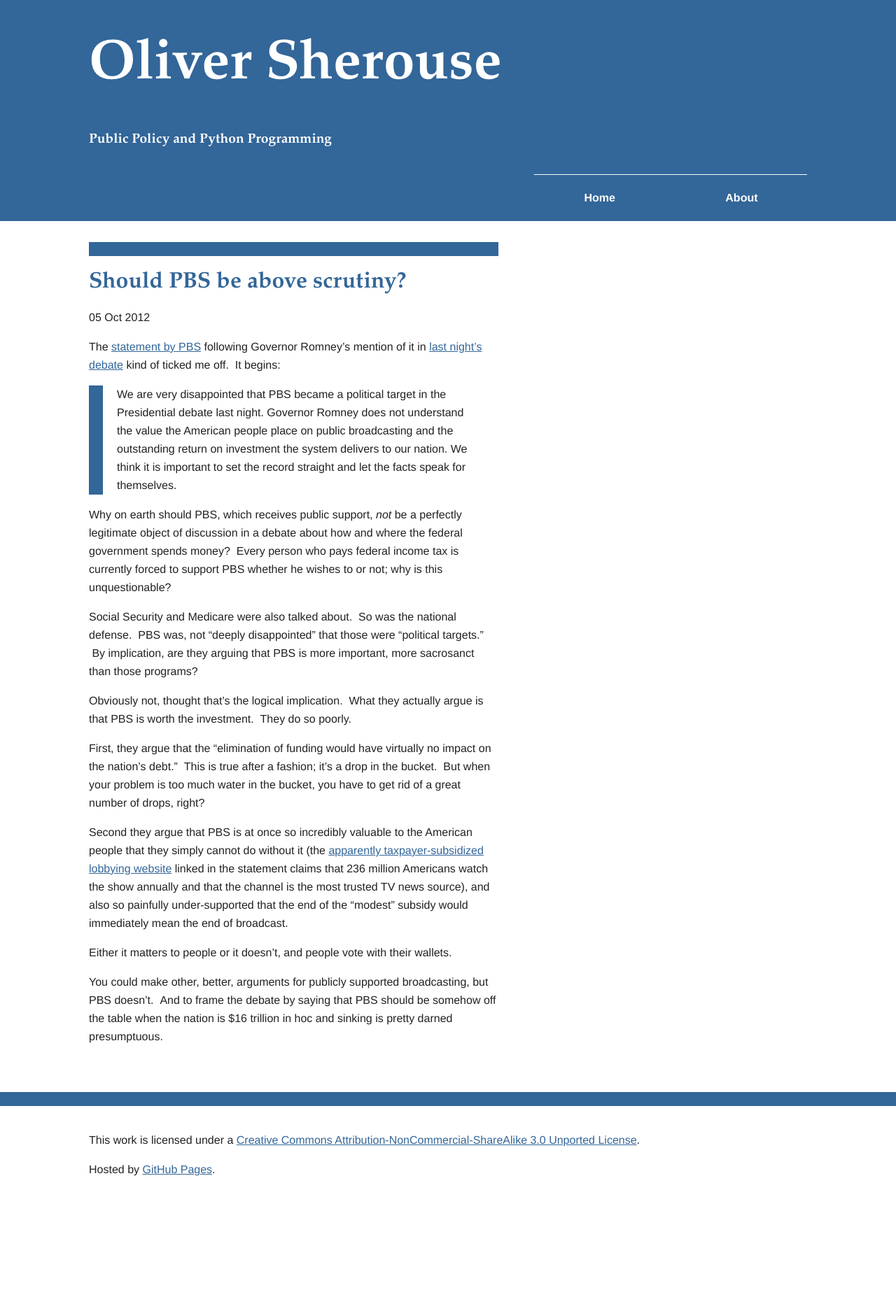
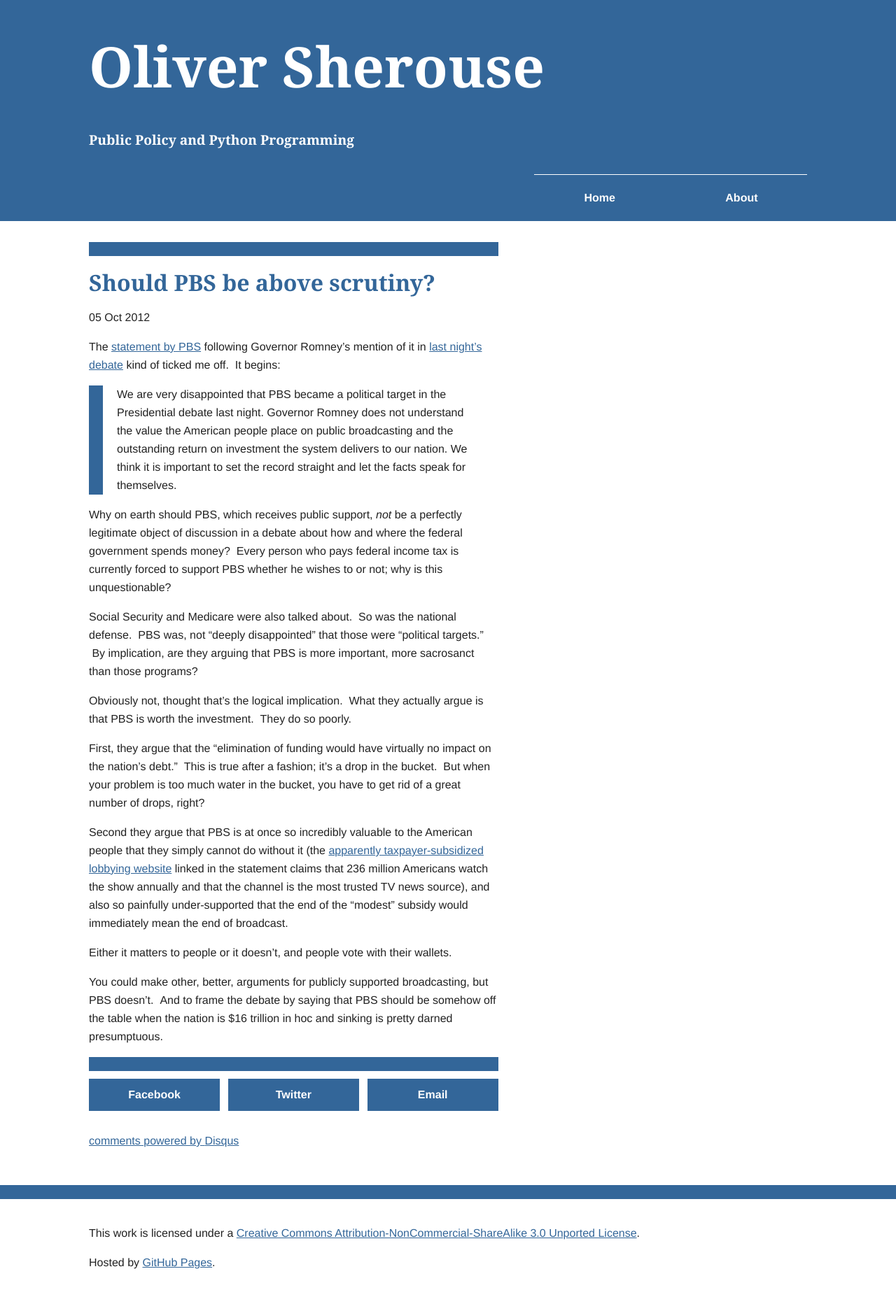
Before and after one commit to OliverSherouse/OliverSherouse.github.io, a Jekyll site: the page built from _posts/2012-10-05-Should-PBS-be-above-scrutiny?.markdown, in a window 1280 px wide. Shown: the whole page at 70% size. Built offline with Jekyll 4.4.1, drawn with Linux system fonts in a browser that asks for light colours; nearby versions of some CDN libraries; Markdown is read by kramdown in place of the engine named in the settings; comment, search, counter and statistics services are not loaded; before the commit the page ends 1721 px from its top, so only the background shows below that.

Commit message:
disqus identifiers and share links

```diff
--- a/_config.yml
+++ b/_config.yml
@@ -2,3 +2,4 @@
 markdown: redcarpet
 pygments: true
 paginate: 5
+url: http://www.oliversherouse.com
--- a/_layouts/default.html
+++ b/_layouts/default.html
@@ -6,7 +6,7 @@
     <head>
         <meta charset="utf-8">
         <meta http-equiv="X-UA-Compatible" content="IE=edge,chrome=1">
-        <title>{{site.name}}</title>
+        <title>{{site.name}}{% if page.title %}: {{ page.title }}{% endif %}</title>
         <meta name="description" content="">
         <meta name="viewport" content="width=device-width">
 
--- a/_layouts/post.html
+++ b/_layouts/post.html
@@ -2,7 +2,29 @@
 layout: article
 ---
 <header>
-<h1><a href="{{ page.url }}">{{ page.title }}</a></h1>
-<p class="meta">{{ page.date | date_to_string }}</p>
+    <h1><a href="{{ page.url }}">{{ page.title }}</a></h1>
+    <p class="meta">{{ page.date | date_to_string }}</p>
 </header>
 {{ content }}
+<footer>
+<ul class="share-links clearfix">
+    <li><a href="https://www.facebook.com/sharer/sharer.php?u={{ page.url }}" target="_blank">Facebook</a></li>
+    <li><a href="https://twitter.com/share?text={{ page.title }}+{{ page.url }}+via+@OliverSherouse" target="_blank">Twitter</a></li>
+    <li><a href="mailto:?Subject={{ page.title }}&body={{page.url}}" target="_blank">Email</a></li>
+</ul>
+<div id="disqus_thread"></div>
+<script type="text/javascript">
+    /* * * CONFIGURATION VARIABLES: EDIT BEFORE PASTING INTO YOUR WEBPAGE * * */
+    var disqus_shortname = 'oliversherouse'; // required: replace example with your forum shortname
+    var diqus_title = '{{ page.title }}';
+    var diqus_url = '{{ page.url }}';
+
+    /* * * DON'T EDIT BELOW THIS LINE * * */
+    (function() {
+        var dsq = document.createElement('script'); dsq.type = 'text/javascript'; dsq.async = true;
+        dsq.src = '//' + disqus_shortname + '.disqus.com/embed.js';
+        (document.getElementsByTagName('head')[0] || document.getElementsByTagName('body')[0]).appendChild(dsq);
+    })();
+</script>
+<a href="http://disqus.com" class="dsq-brlink">comments powered by <span class="logo-disqus">Disqus</span></a>
+</footer>
--- a/css/main.css
+++ b/css/main.css
@@ -62,7 +62,6 @@
 
 body {
     font: 16px/26px Helvetica, Helvetica Neue, Arial;
-    /*font: 16px/26px "Avant Garde", Avantgarde, "Century Gothic", CenturyGothic, "AppleGothic", sans-serif;*/
 }
 
 .wrapper {
@@ -80,7 +79,8 @@
 
 .footer-container,
 .main aside,
-.article-container article{
+.article-container article,
+.article-container article footer {
     border-top: 20px solid #336699;
 }
 
@@ -97,13 +97,13 @@
     MOBILE: Menu
    ============== */
 
-nav ul {
+nav ul, .share-links {
     margin: 20px 0 0;
     padding: 10px 0;
     border-top: 1px white solid;
 }
 
-nav a {
+nav a, .share-links a{
     display: block;
     margin-bottom: 10px;
     padding-top: 10px;
@@ -116,8 +116,24 @@
     background: #336699;
 }
 
-nav a:hover {
+.share-links {
+    margin-top: 0;
+}
+.share-links a{
+    padding-bottom: 10px;
+}
+
+nav a:hover, .share-links a:hover {
     text-decoration: underline;
+}
+
+/* ==============
+    MOBILE: Shares
+   ============== */
+
+.share-links {
+    list-style: none;
+    list-style-image: none;
 }
 
 /* ==============
@@ -164,12 +180,16 @@
 nav a:link,
 nav a:hover,
 nav a:active,
-nav a:visited {
+nav a:visited,
+.share-links a:link,
+.share-links a:hover,
+.share-links a:active,
+.share-links a:visited {
     color: white;
 }
 
 h1, h2, h3, h4, h5, h6  {
-    font-family: "Book Antiqua", Palatino, "Palatino Linotype", "Palatino LT STD", Georgia, serif;
+    font-family: Georgia, serif;
 }
 
 h1 a, h2 a, h3 a, h4 a, h5 a, h6 a {
@@ -253,12 +273,19 @@
         margin: 0 2% 20px;
         padding: 10 2%;
     }
+    .share-links a{
+        float:left;
+        width: 32%;
+        margin: 0 1% 20px;
+        padding: 10 2%;
+    }
 
-    nav li:first-child a {
+
+    nav li:first-child a, .share-links li:first-child a {
         margin-left: 0;
     }
 
-    nav li:last-child a {
+    nav li:last-child a, .share-links li:last-child a  {
         margin-right: 0;
     }
 
--- a/index.html
+++ b/index.html
@@ -1,6 +1,5 @@
 ---
 layout: default
-title: Blog Test
 ---
 {% for post in paginator.posts %}
 <article>
```
